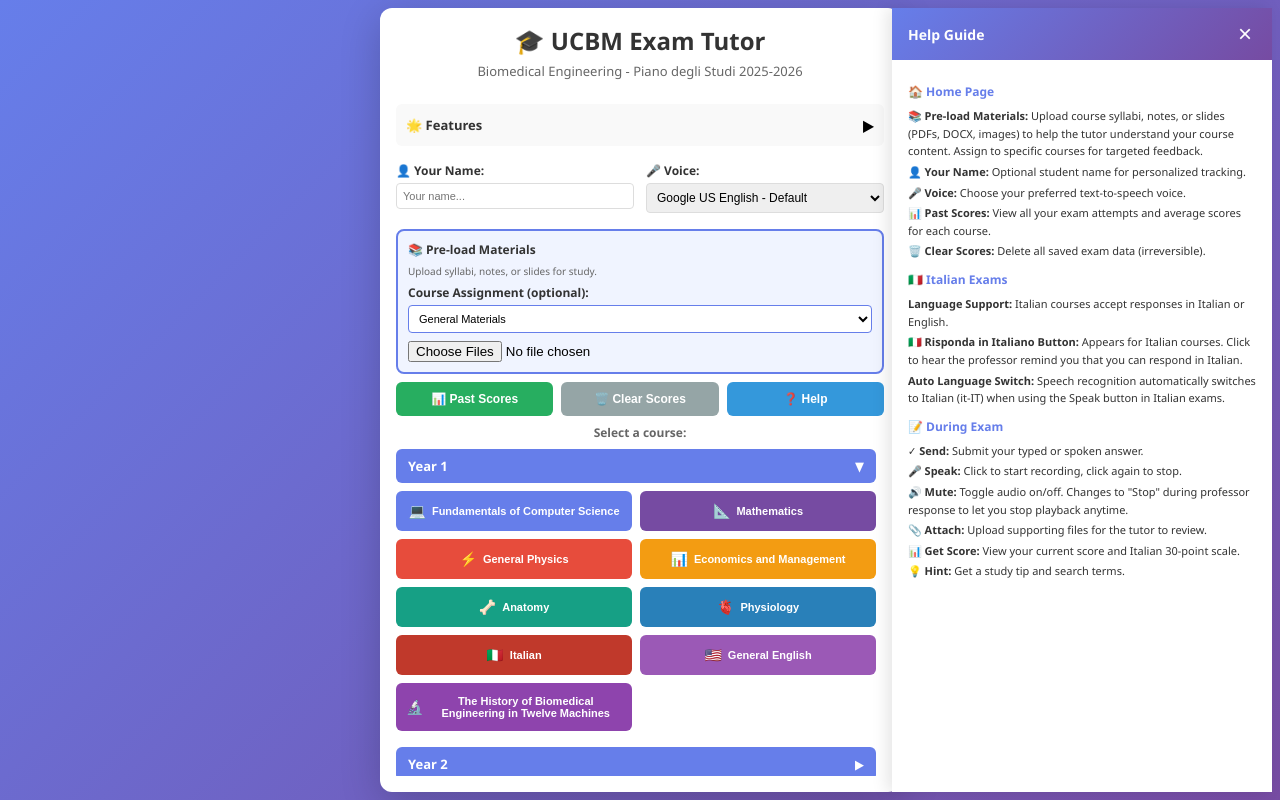
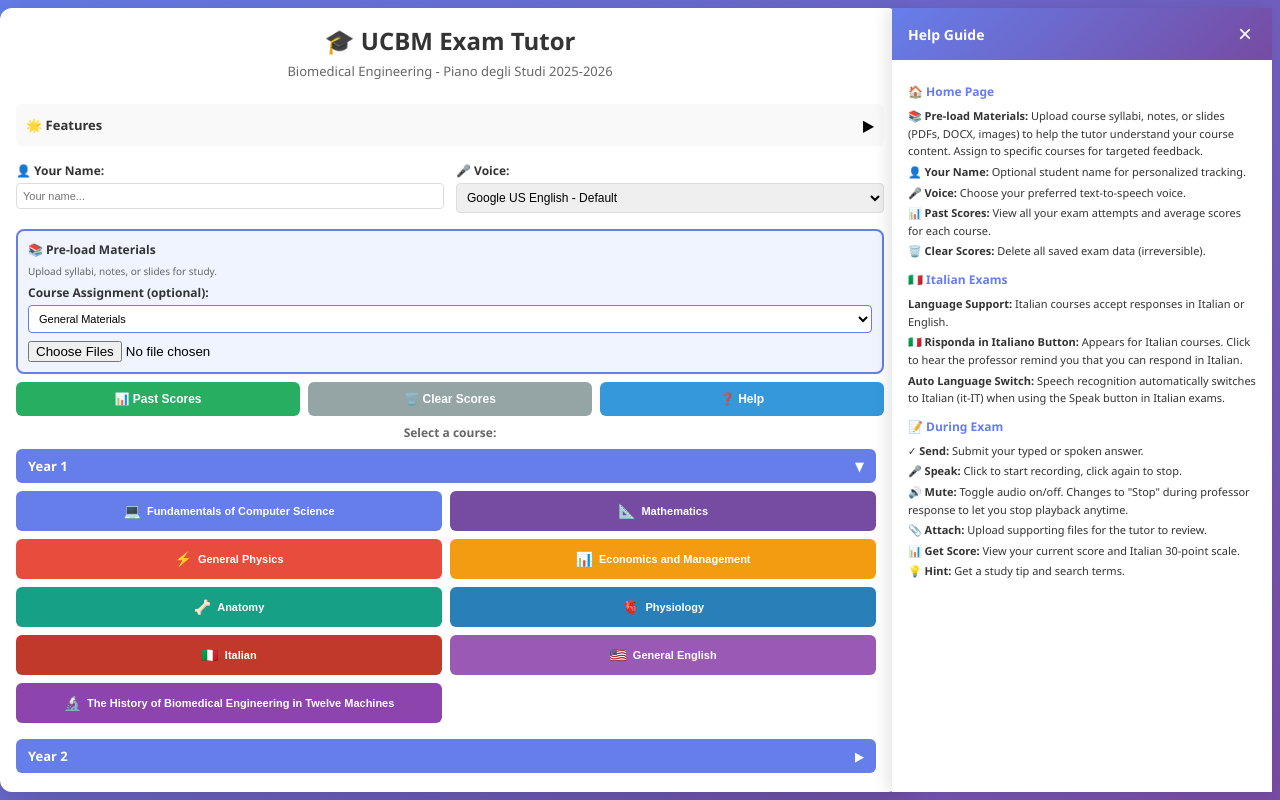
Before and after one commit to johnlunardini-code/oral-exam-simulator, a website: page public/index.html in a window 1280 px wide. Both pictures are taken after a click on the button "❓ Help". Drawn offline with nearby package versions, Linux system fonts and the light colour scheme.

Commit message:
Fix: Container uses transform:translateX() to slide left/right, maintains fixed 900px width

```diff
--- a/public/index.html
+++ b/public/index.html
@@ -15,15 +15,16 @@
         .app-wrapper { display: flex; width: 100%; height: 100%; position: relative; }
         .container { background: white; border-radius: 12px; box-shadow: 0 10px 40px rgba(0, 0, 0, 0.2); width: 100%; height: 98vh; overflow: hidden; display: flex; flex-direction: column; position: relative; z-index: 1; transition: margin-right 0.3s ease; }
 
-        /* DESKTOP (≥1024px): Container centers with equal padding, shrinks when sidebar opens */
+        /* DESKTOP (≥1024px): Container centers with equal padding, slides left when sidebar opens */
         @media (min-width: 1024px) {
             .app-wrapper { justify-content: center; }
             .container {
                 max-width: 900px;
-                transition: max-width 0.3s ease;
+                transition: transform 0.3s ease;
+                transform: translateX(0);
             }
             .container.sidebar-open {
-                max-width: calc(900px - 380px);
+                transform: translateX(-190px);
             }
         }
 
```
